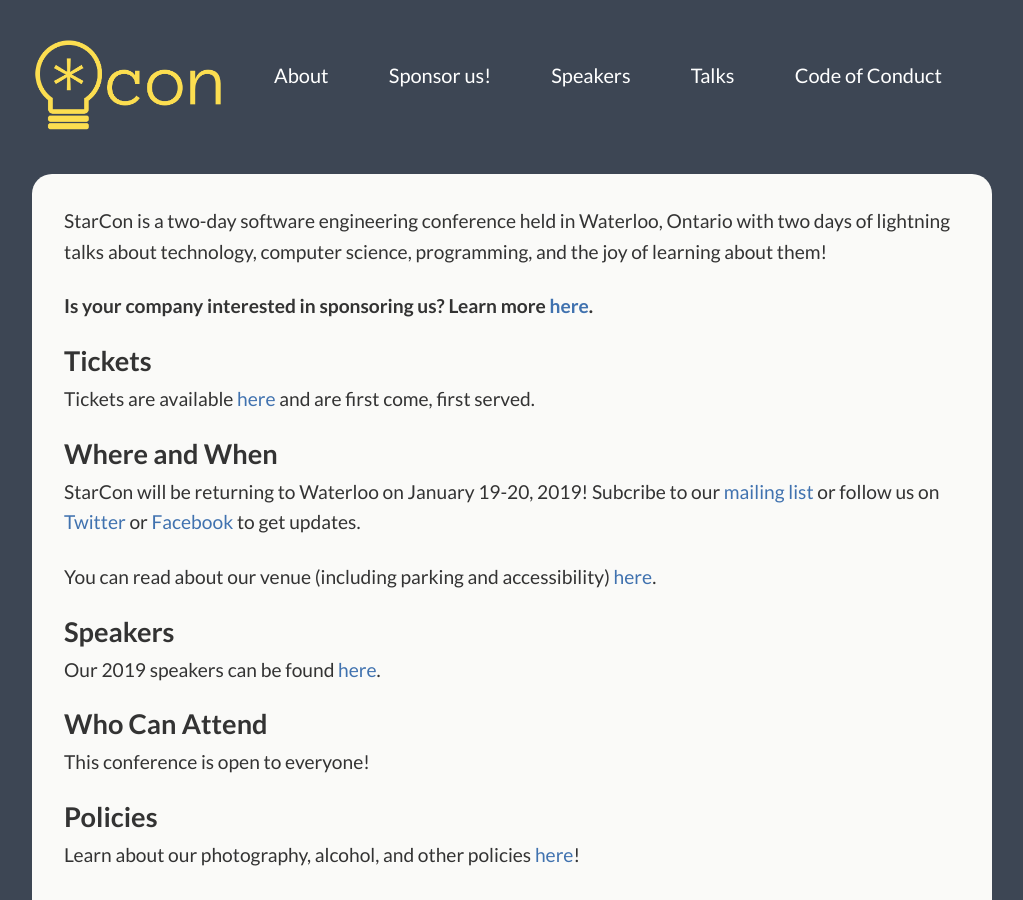
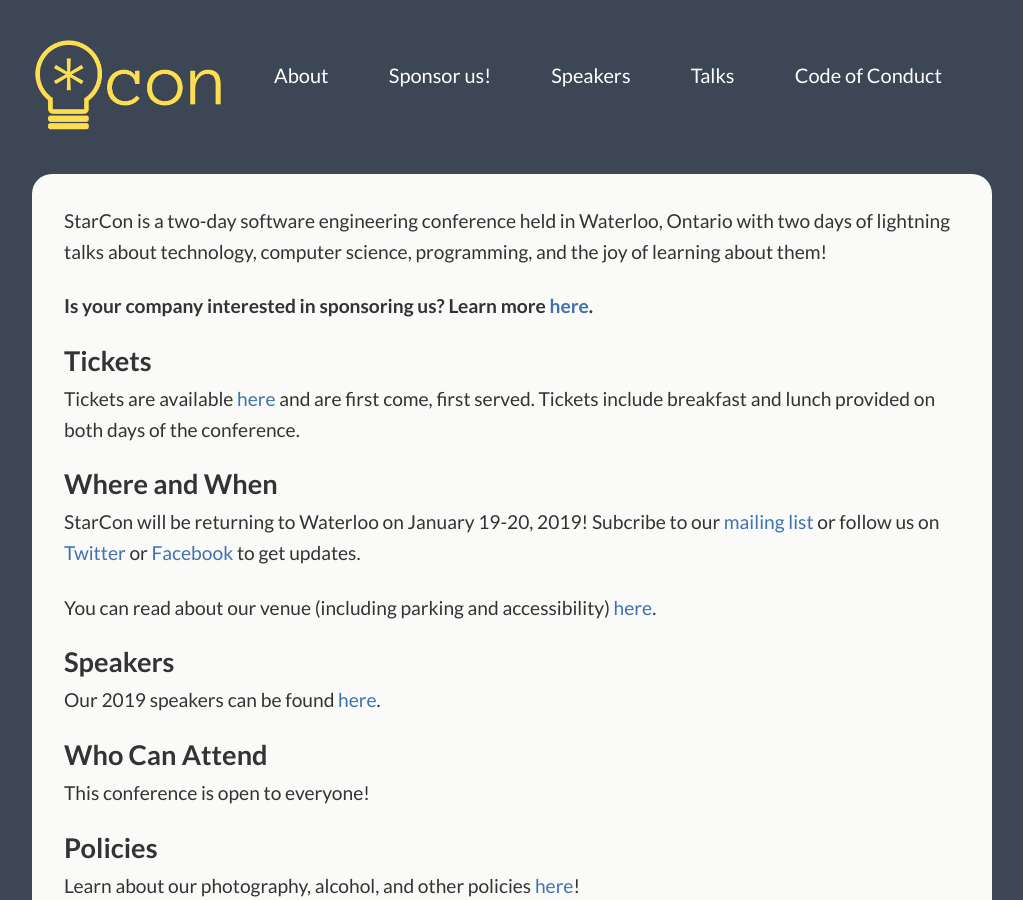
Before and after one commit to StarConKW/starconkw.github.io, a Jekyll site: the page built from index.md, in a window 1280 px wide and 900 px high. Shown: the whole window, without its empty margins (128-1151 px from the left). Built offline with Jekyll 4.4.1, drawn with Linux system fonts in a browser that asks for light colours; comment, search, counter and statistics services are not loaded.

Commit message:
breakfast and lunch included (#138)

```diff
--- a/index.md
+++ b/index.md
@@ -9,7 +9,7 @@ StarCon is a two-day software engineering conference held in Waterloo, Ontario w
 
 ## Tickets
 
-Tickets are available [here](https://www.eventbrite.ca/e/starcon-2019-tickets-51364393283) and are first come, first served.
+Tickets are available [here](https://www.eventbrite.ca/e/starcon-2019-tickets-51364393283) and are first come, first served. Tickets include breakfast and lunch provided on both days of the conference.
 
 ## Where and When
 
```
